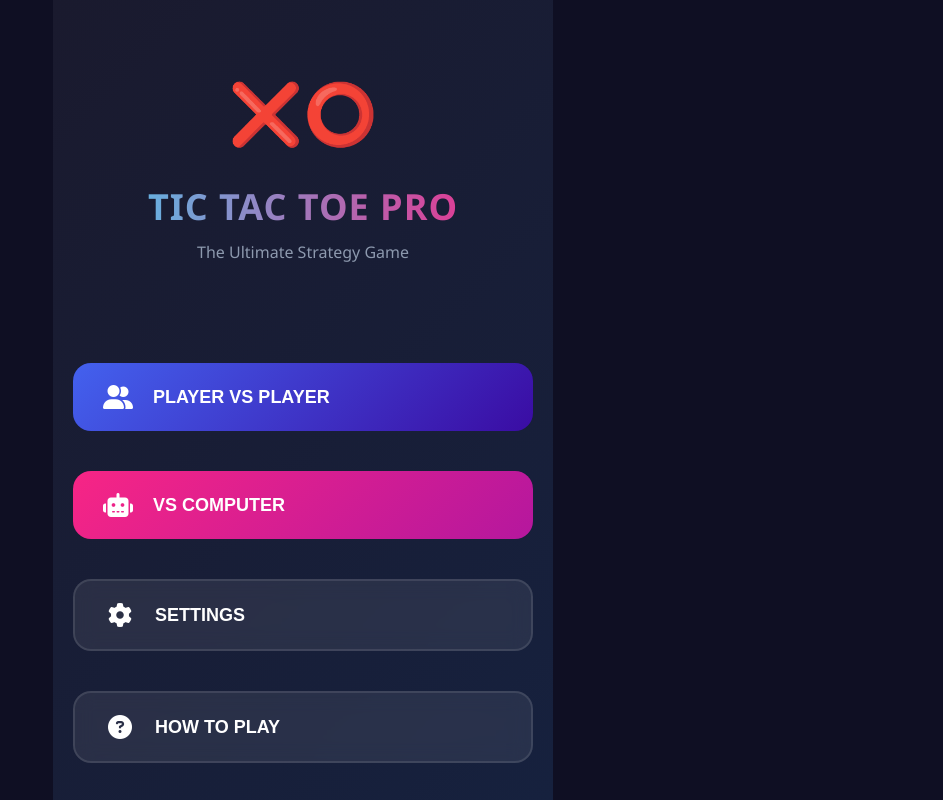
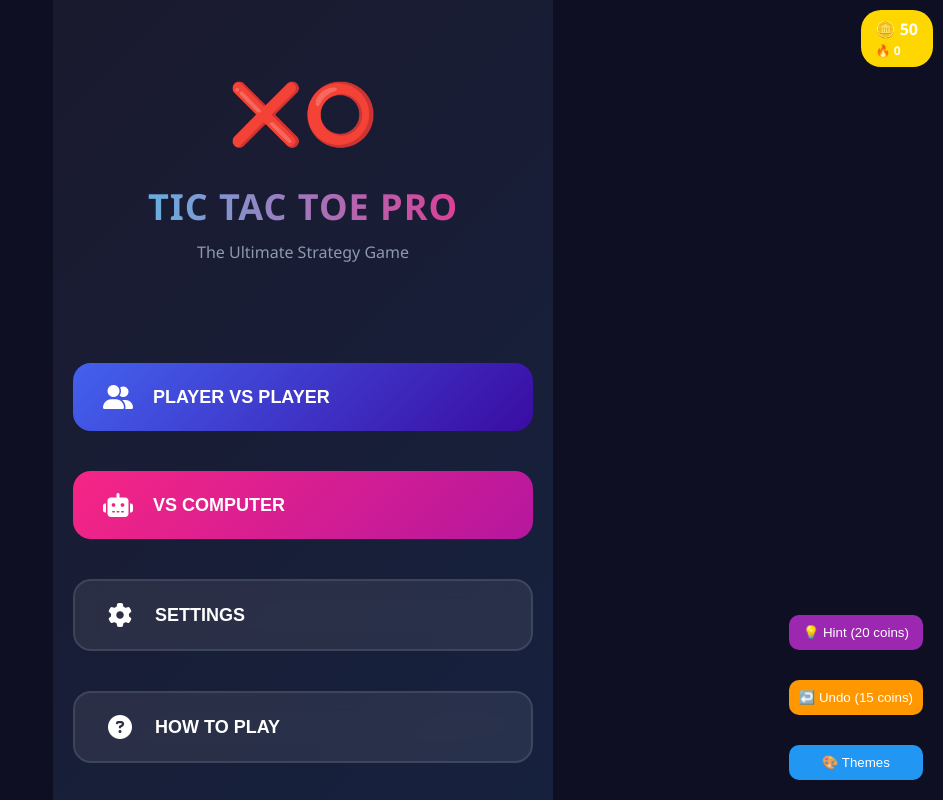
Before and after one commit to sunil73088/tic-tac-toe-pro, a plain HTML site: page index.html in a window 1280 px wide. Shown: the whole page, without its empty margins (337-1280 px from the left). Drawn offline with Linux system fonts and the light colour scheme.

Commit message:
Update index.html

```diff
--- a/index.html
+++ b/index.html
@@ -371,3 +371,35 @@
   </body>
 
 </html>
+
+<!-- ========== COIN & STREAK SYSTEM ========== -->
+<div id="coin-system" style="position:fixed; top:10px; right:10px; z-index:1000;">
+  <div style="background:gold; padding:8px 15px; border-radius:20px; font-weight:bold;">
+    🪙 <span id="coin-count">50</span>
+    <div style="font-size:12px; margin-top:2px;">🔥 <span id="streak-count">0</span></div>
+  </div>
+</div>
+
+<!-- ========== CONTROL BUTTONS ========== -->
+<div style="position:fixed; bottom:20px; right:20px; display:flex; flex-direction:column; gap:10px; z-index:1000;">
+  <button onclick="useHint()" style="background:#9C27B0; color:white; padding:10px; border:none; border-radius:10px;">
+    💡 Hint (20 coins)
+  </button>
+  <button onclick="useUndo()" style="background:#FF9800; color:white; padding:10px; border:none; border-radius:10px;">
+    ↩️ Undo (15 coins)
+  </button>
+  <button onclick="showThemes()" style="background:#2196F3; color:white; padding:10px; border:none; border-radius:10px;">
+    🎨 Themes
+  </button>
+</div>
+
+<!-- ========== THEME SELECTOR (HIDDEN) ========== -->
+<div id="theme-selector" style="display:none; position:fixed; top:50%; left:50%; transform:translate(-50%,-50%); background:white; padding:20px; border-radius:15px; z-index:2000;">
+  <h3>🎨 Select Theme (100 coins)</h3>
+  <button onclick="buyTheme('default')">Default</button>
+  <button onclick="buyTheme('dark')">Dark Mode</button>
+  <button onclick="buyTheme('nature')">Nature</button>
+  <button onclick="buyTheme('space')">Space</button>
+  <br><br>
+  <button onclick="closeThemes()" style="background:gray;">Close</button>
+</div>
```
